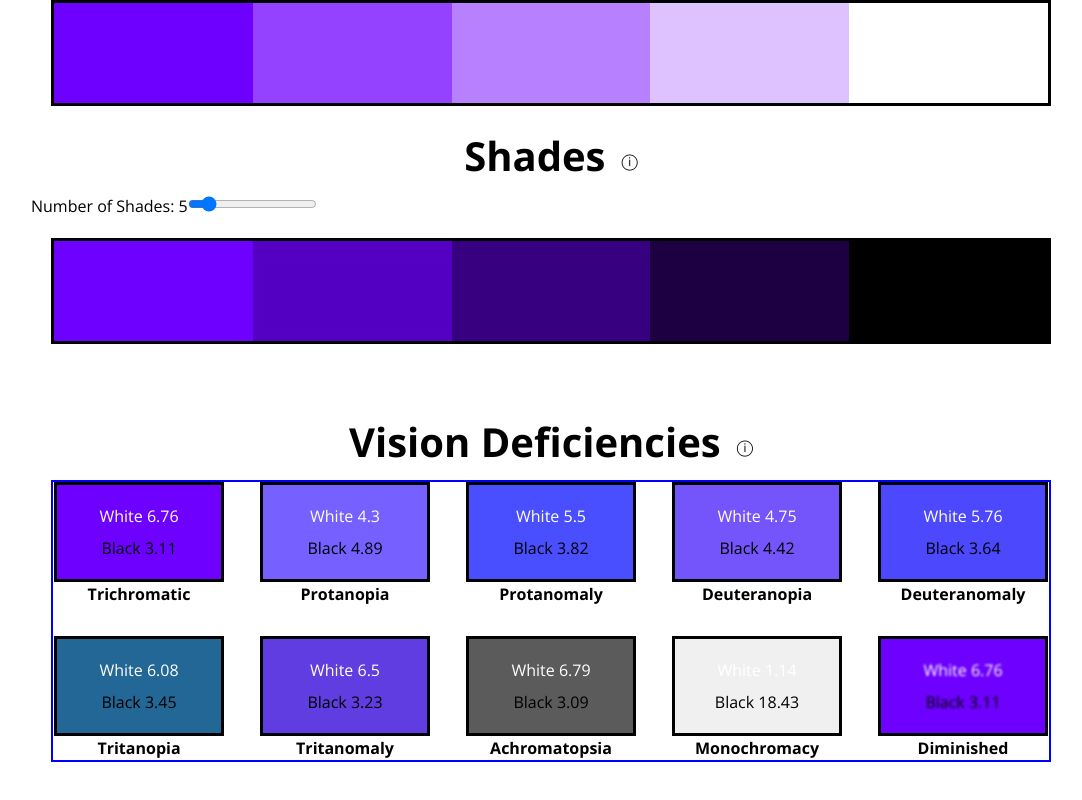
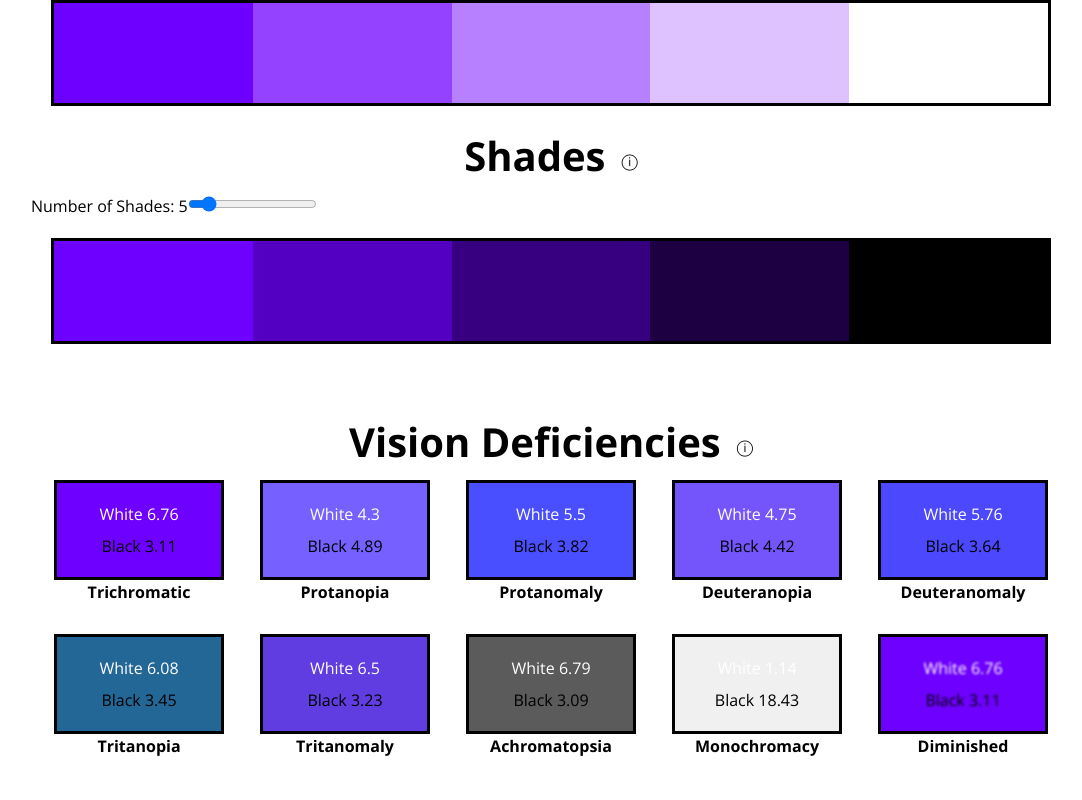
Before and after one commit to amandahinton/huetility, a React (Vite) app: page / in a window 1280 px wide. Shown: the part 2091-2891 px from the top of the page, without its empty margins (89-1171 px from the left). Built offline with nearby package versions, Linux system fonts and the light colour scheme.

Commit message:
remove testing style

```diff
--- a/src/components/vision/Vision.css
+++ b/src/components/vision/Vision.css
@@ -4,7 +4,6 @@
 }
 
 .huetility-vision-swatches-container {
-  border: 2px blue solid;
   display: flex;
   flex-wrap: wrap;
   justify-content: center;
```
